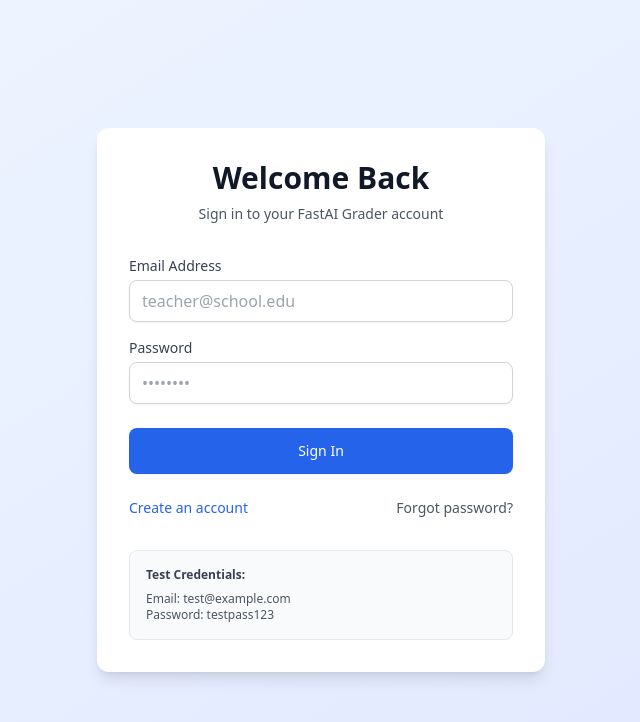
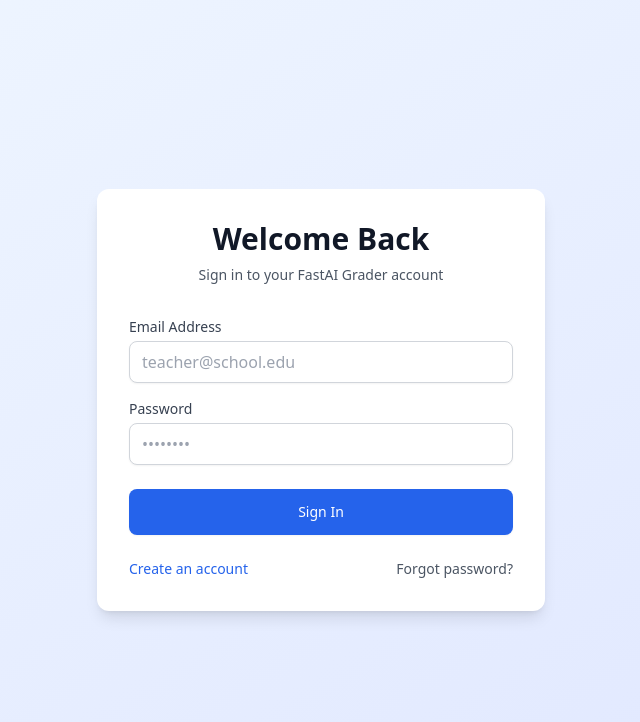
Before and after one commit to mb4540/AI-EssayGrader, a React (Vite) app: page /login in a window 1280 px wide. Shown: the top 722 px of the page, without its empty margins (319-959 px from the left). Built offline with nearby package versions, Linux system fonts and the light colour scheme.

Commit message:
Update Login page with forgot password link and remove test credentials

```diff
--- a/src/pages/Login.tsx
+++ b/src/pages/Login.tsx
@@ -103,25 +103,14 @@
             >
               Create an account
             </Link>
-            <a
-              href="#"
+            <Link
+              to="/forgot-password"
               className="font-medium text-gray-600 hover:text-gray-500"
-              onClick={(e) => {
-                e.preventDefault();
-                alert('Password reset coming in Phase 2!');
-              }}
             >
               Forgot password?
-            </a>
+            </Link>
           </div>
         </form>
-
-        {/* Test Credentials */}
-        <div className="mt-6 p-4 bg-gray-50 rounded-lg border border-gray-200">
-          <p className="text-xs font-semibold text-gray-700 mb-2">Test Credentials:</p>
-          <p className="text-xs text-gray-600">Email: test@example.com</p>
-          <p className="text-xs text-gray-600">Password: testpass123</p>
-        </div>
       </div>
     </div>
   );
```
